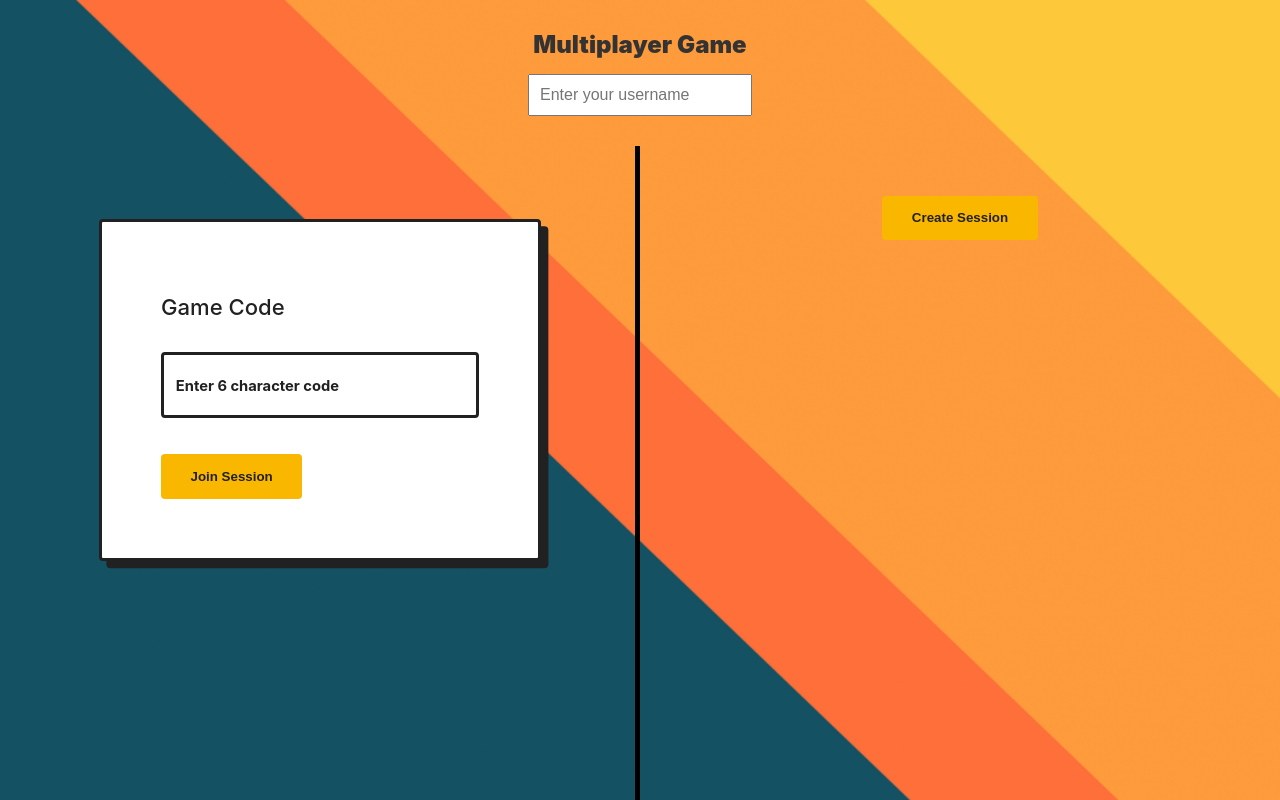
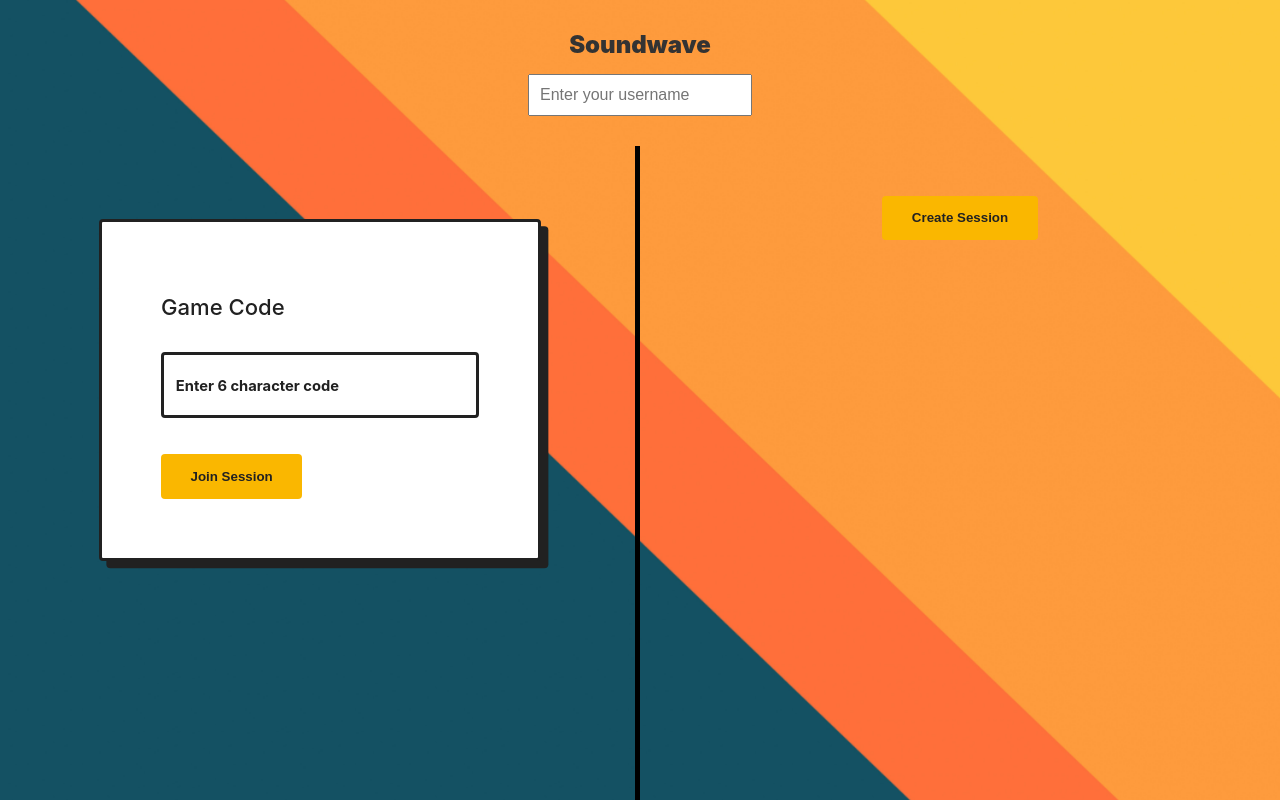
Before and after one commit to SimonOkolo/MusicThemeGame, a website: page index.html in a window 1280 px wide. Drawn offline with Linux system fonts and the light colour scheme; a web font is replaced by a local one.

Commit message:
Update index.html

```diff
--- a/index.html
+++ b/index.html
@@ -3,13 +3,13 @@
 <head>
   <meta charset="UTF-8">
   <meta name="viewport" content="width=device-width, initial-scale=1.0">
-  <title>NigNogNigaroo</title>
+  <title>Soundwave</title>
   <link rel="stylesheet" href="styles.css">
 </head>
 <body>
   <div id="home">
     <div id="header">
-      <h1>Multiplayer Game
+      <h1>Soundwave
       <input id="username" type="text" placeholder="Enter your username"/>
       </h1>
     </div>
```
